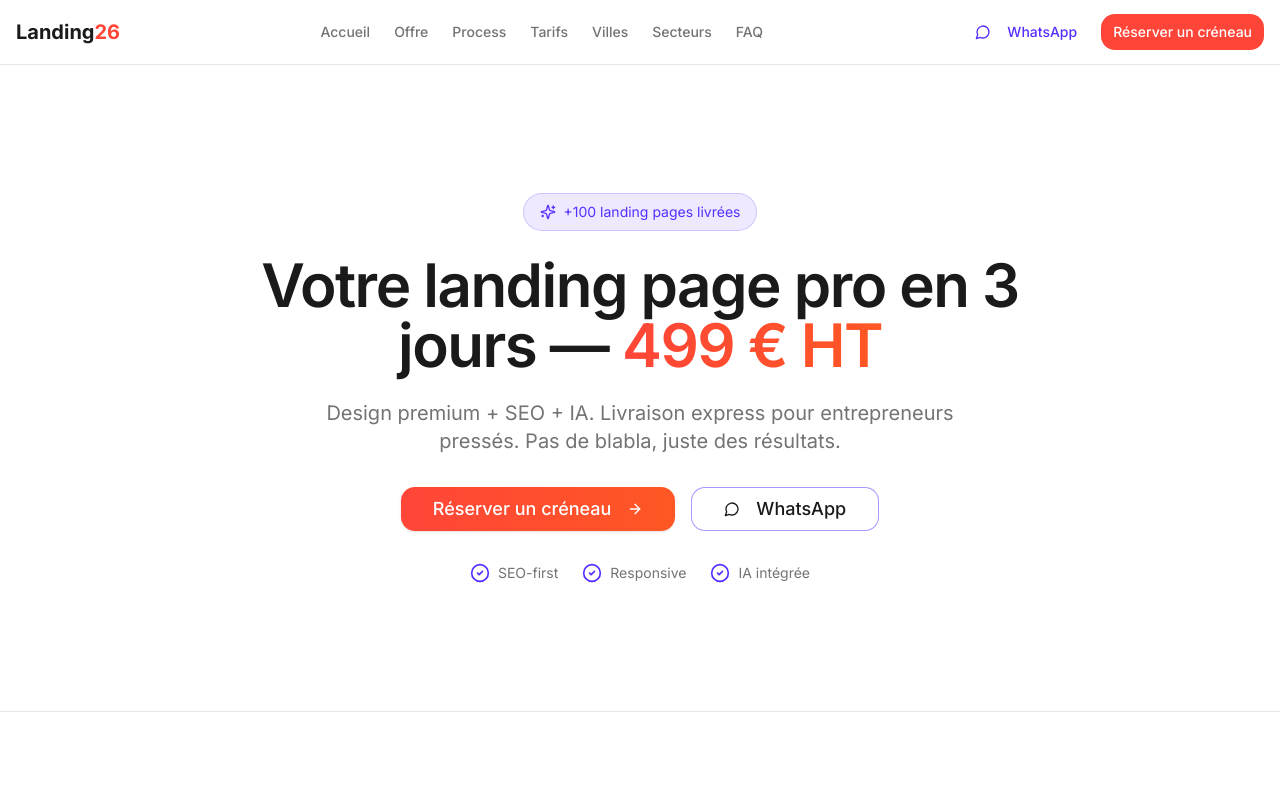
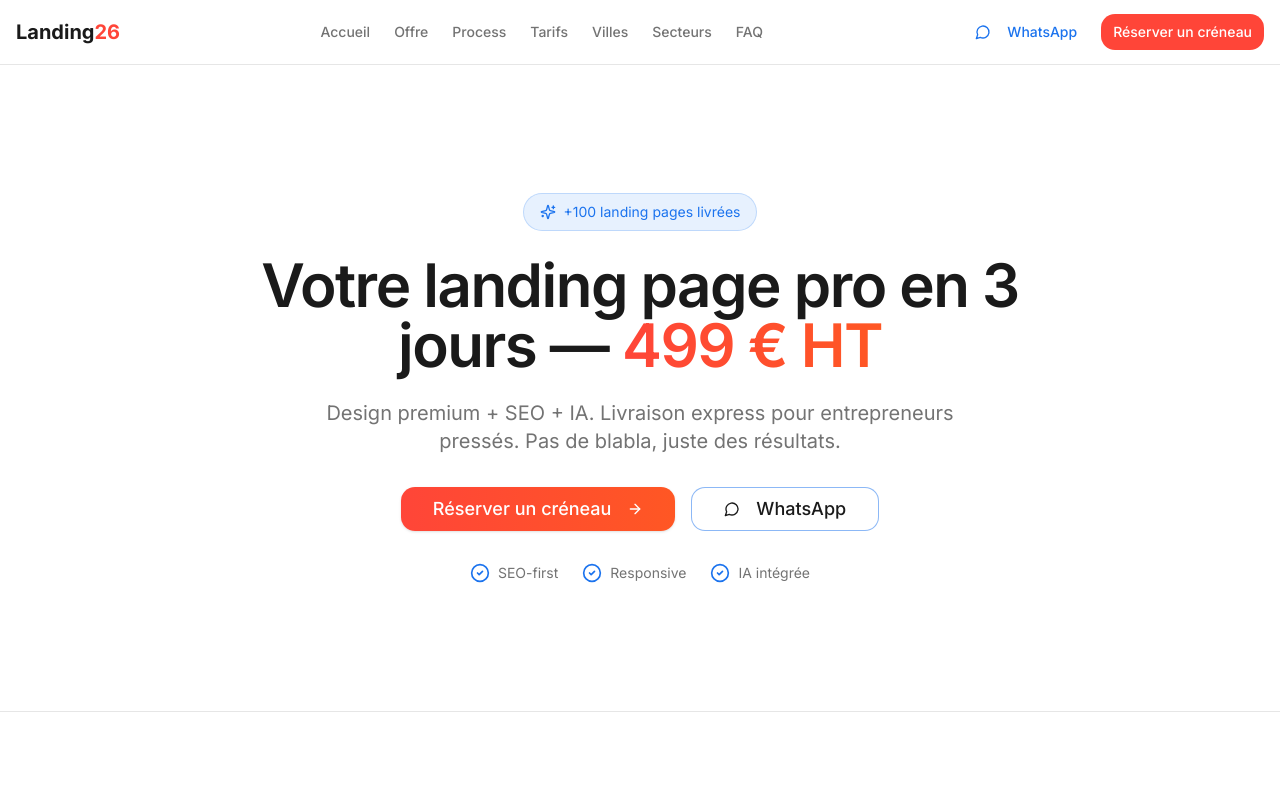
Before and after one commit to agency26/landing26site, a React (Vite) app: page / in a window 1280 px wide. Shown: the top 794 px of the page. Built offline with nearby package versions, Linux system fonts and the light colour scheme; the HTML template or start-up script is replaced by a standard one.

Commit message:
Reverted to commit 1996546a314537874ddd6d34ee98b80d4a01a4ca

```diff
--- a/src/index.css
+++ b/src/index.css
@@ -27,8 +27,8 @@ All colors MUST be HSL.
     --primary-foreground: 0 0% 100%;
     --primary-gradient: linear-gradient(135deg, hsl(4 100% 61%), hsl(14 100% 57%));
 
-    /* Purple Blue - Subtle Accents */
-    --secondary: 252 100% 59%;     /* #612fff - Purple Blue */
+    /* Airwallex Blue - Subtle Accents */
+    --secondary: 215 86% 52%;     /* #1F6FEB - Airwallex Blue */
     --secondary-foreground: 0 0% 100%;
 
     /* Muted Surfaces */
@@ -46,7 +46,7 @@ All colors MUST be HSL.
     /* Borders & Inputs - Subtle Light */
     --border: 0 0% 90%;
     --input: 0 0% 96%;
-    --ring: 252 100% 59%;          /* Purple blue ring */
+    --ring: 215 86% 52%;          /* Blue ring */
 
     --radius: 1rem;               /* 16px - Premium rounded */
 
@@ -58,10 +58,10 @@ All colors MUST be HSL.
     --shadow-lg: 0 8px 32px hsl(0 0% 0% / 0.08);
     --transition-smooth: all 180ms cubic-bezier(0.4, 0, 0.2, 1);
 
-    /* Dark sections for contrast - Black background */
-    --dark-bg: 0 0% 0%;           /* #000000 - Pure black */
+    /* Dark sections for contrast - Airwallex style */
+    --dark-bg: 222 47% 11%;       /* #1a1f2e - Dark blue-gray */
     --dark-fg: 0 0% 100%;
-    --gray-bg: 0 0% 10%;          /* #1A1A1A - Near black */
+    --gray-bg: 220 13% 18%;       /* #292d39 - Medium gray */
     --gray-fg: 0 0% 95%;
   }
 }
```
